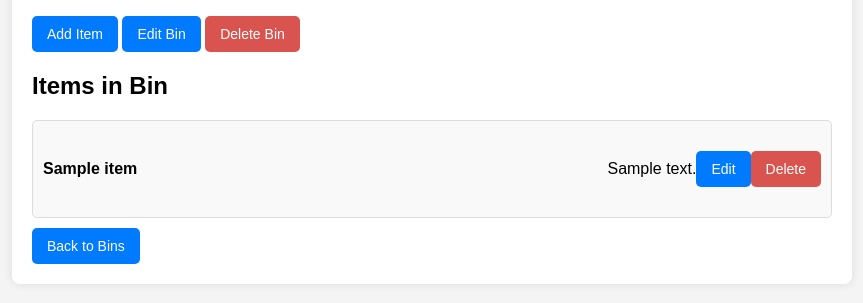
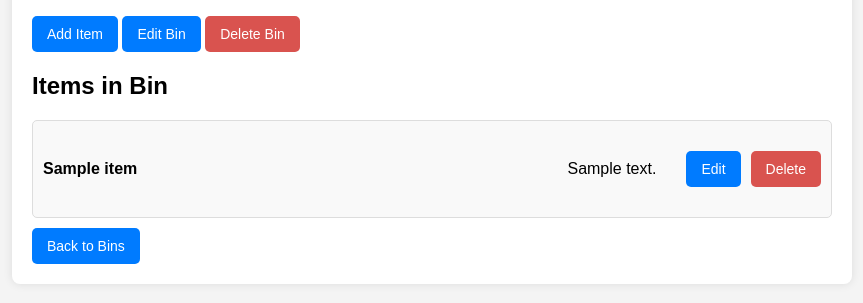
Before and after one commit to lawnchairsociety/home-inventory, a Flask app: page /bin/1 in a window 1280 px wide. Shown: the part 237-540 px from the top of the page, without its empty margins (208-1071 px from the left). Run offline with Flask 3, Linux system fonts and the light colour scheme; tables that the repository leaves empty hold one stand-in row (values such as "Sample post").

Commit message:
Update styles.css

```diff
--- a/static/styles.css
+++ b/static/styles.css
@@ -109,3 +109,15 @@ ul.item-list li {
 ul.item-list li strong {
     margin-right: auto;
 }
+.item-list li {
+    margin-bottom: 15px;
+}
+
+.item-list li span {
+    margin-right: 20px;
+    display: inline-block;
+}
+
+.item-list li .button {
+    margin-left: 10px;
+}
```
